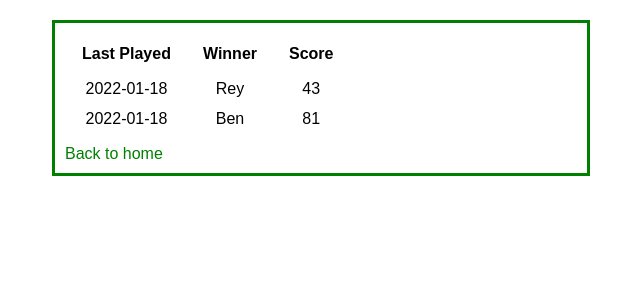
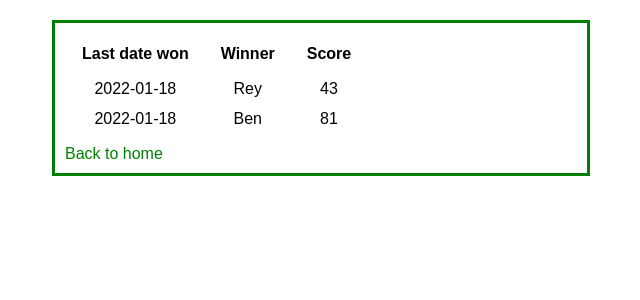
Before and after one commit to Amgaa9193/War-Card-Game, a Flask app: page /scores in a window 1280 px wide. Shown: the top 300 px of the page, without its empty margins (319-959 px from the left). Run offline with Flask 2, Linux system fonts and the light colour scheme; data comes from the database, SQL or seed files in the repository; both versions use the stored data as it was after the commit.

Commit message:
Fixed a bug

```diff
--- a/main.py
+++ b/main.py
@@ -5,10 +5,10 @@
 # You should include some basic tests along with the application code.
 
 
+
 from flask import Flask, render_template, url_for, request, redirect
 from flask_sqlalchemy import SQLAlchemy
 from datetime import datetime
-# from game import Game
 
 
 # Setting up the app
@@ -23,7 +23,6 @@ db = SQLAlchemy(app)
 class Score(db.Model):
   id = db.Column(db.Integer, primary_key=True)
   winner_name = db.Column(db.String(10), nullable=False)
-  # score = db.Column(db.Integer, default=0, nullable=False)
   total_win = db.Column(db.Integer, default=1, nullable=False)
   date_created = db.Column(db.DateTime, default=datetime.utcnow)
 
@@ -35,7 +34,7 @@ class Score(db.Model):
 
 
 # ********************************************************************************
-# game class combines DEck, Card, Player classes and initiate a new game!
+# game class combines Deck, Card, Player classes and initiate a new game!
 from deck import Deck
 from player import Player
 
@@ -51,11 +50,14 @@ class Game:
   # saves and updates the score to the database
   def save_score(self, player_name):
 
-      score = Score.query.filter_by(winner_name=player_name).order_by(Score.date_created).first()
+      score = Score.query.filter_by(winner_name=player_name).first()
       if score:
         # print(score)
         try:
+
           score.total_win += 1
+          setattr(score, 'date_created' , datetime.utcnow())
+          # print(score.date_created.date())
           db.session.commit()
           return redirect('/scores')
         except:
@@ -74,8 +76,8 @@ class Game:
 
   def start_game(self):
     newdeck = Deck()
+    newdeck.shuffle()
     # newdeck.show()
-    newdeck.shuffle()
 
   #splitting the deck among the two players - alternate card from deck goes to each player respectively
 
@@ -199,7 +201,7 @@ class Game:
 def index():
   return render_template("index.html")
 
-# endpoint 1 to start a game?
+# endpoint to start a game
 @app.route("/start")
 def start():
   game = Game()
--- a/templates/score.html
+++ b/templates/score.html
@@ -8,7 +8,7 @@
   <div class="score_content" >
     <table>
       <tr>
-        <th>Last Played</th>
+        <th>Last date won</th>
         <th>Winner</th>
         <th>Score</th>
       </tr>
```
Also changed, not shown: war.db.
